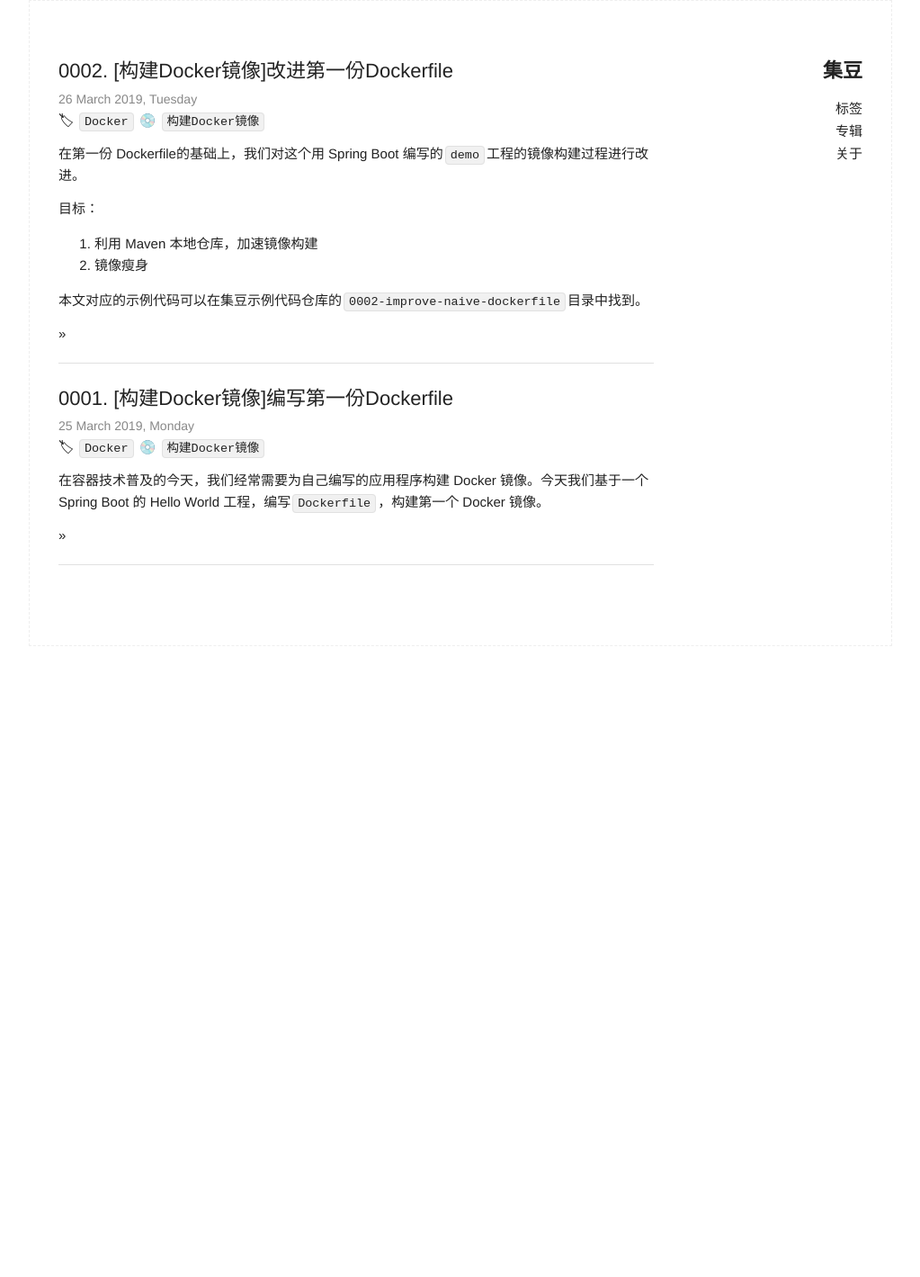
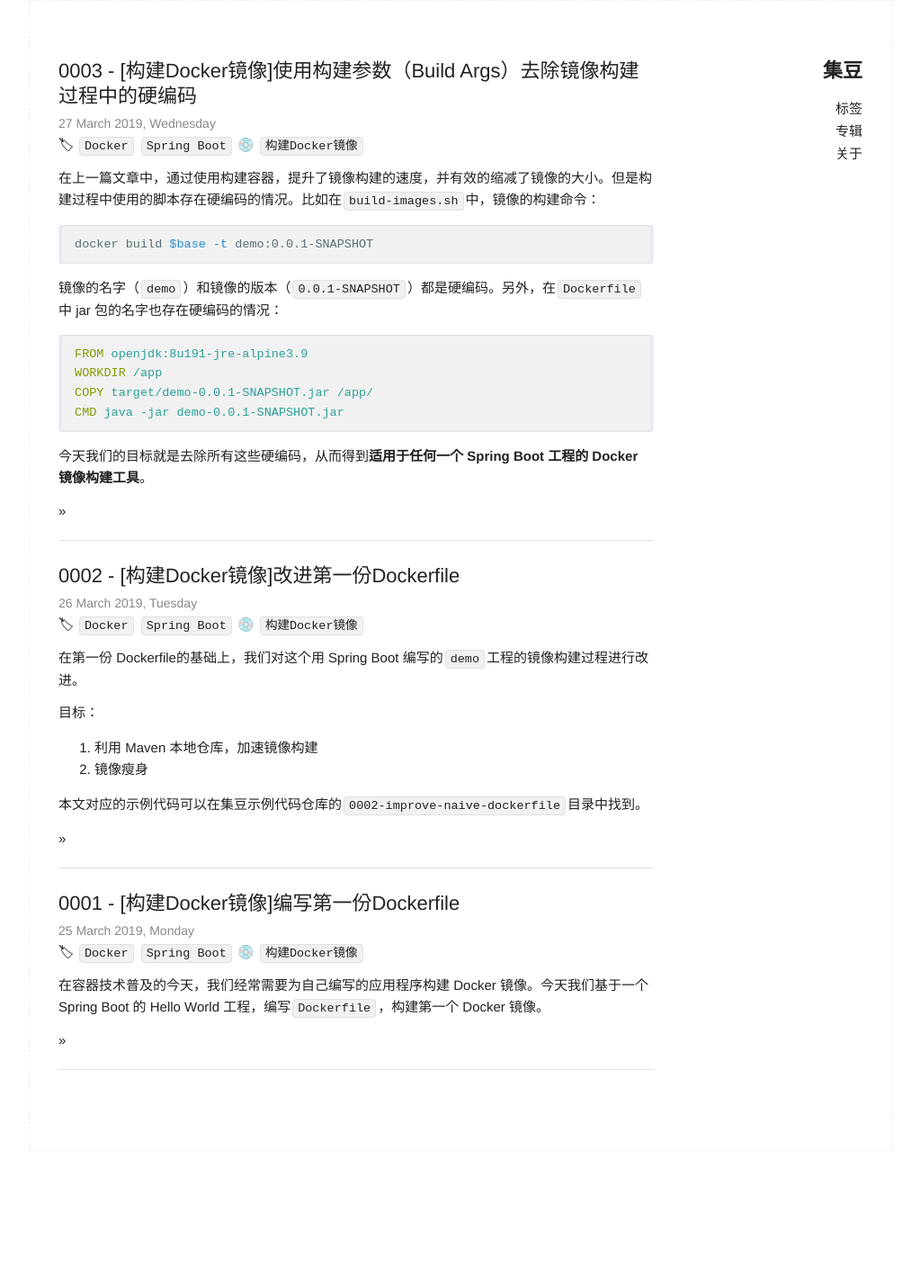
Before and after one commit to polybean/polybean.github.io-2019, a Jekyll site: the page built from index.html, in a window 1280 px wide. Shown: the whole page at 90% size, without its empty margins (128-1151 px from the left). Built offline with Jekyll 4.4.1, drawn with Linux system fonts in a browser that asks for light colours; the list of posts is cut into pages by our own code; before the commit the page ends 900 px from its top, so only the background shows below that.

Commit message:
Add 0003-docker-build-args

````diff
--- a/_posts/2019/2019-03-25-0001-naive-dockerfile.md
+++ b/_posts/2019/2019-03-25-0001-naive-dockerfile.md
@@ -1,6 +1,6 @@
 ---
-title: "0001. [构建Docker镜像]编写第一份Dockerfile"
-tags: ["Docker"]
+title: "0001 - [构建Docker镜像]编写第一份Dockerfile"
+tags: ["Docker", "Spring Boot"]
 album: 构建Docker镜像
 ---
 
--- a/_posts/2019/2019-03-26-0002-improve-naive-dockerfile.md
+++ b/_posts/2019/2019-03-26-0002-improve-naive-dockerfile.md
@@ -1,6 +1,6 @@
 ---
-title: "0002. [构建Docker镜像]改进第一份Dockerfile"
-tags: ["Docker"]
+title: "0002 - [构建Docker镜像]改进第一份Dockerfile"
+tags: ["Docker", "Spring Boot"]
 album: 构建Docker镜像
 ---
 
--- /dev/null
+++ b/_posts/2019/2019-03-27-0003-docker-build-args.md
@@ -0,0 +1,145 @@
+---
+title: "0003 - [构建Docker镜像]使用构建参数（Build Args）去除镜像构建过程中的硬编码"
+tags: ["Docker", "Spring Boot"]
+album: 构建Docker镜像
+---
+
+在[上一篇文章中](/2019/03/26/0002-improve-naive-dockerfile.html)，通过使用构建容器，提升了镜像构建的速度，并有效的缩减了镜像的大小。但是构建过程中使用的脚本存在硬编码的情况。比如在`build-images.sh`中，镜像的构建命令：
+
+```bash
+docker build $base -t demo:0.0.1-SNAPSHOT
+```
+
+镜像的名字（`demo`）和镜像的版本（`0.0.1-SNAPSHOT`）都是硬编码。另外，在`Dockerfile`中 jar 包的名字也存在硬编码的情况：
+
+```dockerfile
+FROM openjdk:8u191-jre-alpine3.9
+WORKDIR /app
+COPY target/demo-0.0.1-SNAPSHOT.jar /app/
+CMD java -jar demo-0.0.1-SNAPSHOT.jar
+```
+
+今天我们的目标就是去除所有这些硬编码，从而得到**适用于任何一个 Spring Boot 工程的 Docker 镜像构建工具**。
+
+<!--more-->
+
+本文对应的示例代码可以在[集豆示例代码仓库](https://github.com/polybean/polybean)的`0003-docker-build-args`目录中找到。
+
+本文介绍的去除硬编码的方案基于：
+
+1. [Maven Help Plugin](http://maven.apache.org/plugins/maven-help-plugin/)：提供了在命令行获取 maven 工程名和版本的能力
+2. `docker build`命令的`--build-args`参数：提供了从`docker build`命令行向`Dockerfile`传递参数的能力
+
+按照[Maven Help Plugin 官方文档](http://maven.apache.org/plugins/maven-help-plugin/plugin-info.html)的指引，在 Spring Boot 工程的`pom.xml`中添加`maven-help-plugin`作为构建插件依赖：
+
+```xml
+<project>
+  ...
+  <build>
+    <plugins>
+      <plugin>
+        <groupId>org.apache.maven.plugins</groupId>
+        <artifactId>maven-help-plugin</artifactId>
+        <version>3.1.1</version>
+      </plugin>
+      ...
+    </plugins>
+  </build>
+  ...
+</project>
+```
+
+刷新工程，即可看到 Maven Help Plugin 提供的若干`help`命令：
+
+![maven-help-plugin](/assets/images/0003/maven-help-plugin.png)
+
+获取工程名的命令为：
+
+```bash
+# path = 0003-docker-build-args/demo
+$ ./mvnw help:evaluate -Dexpression=project.name -q -DforceStdout
+```
+
+获取工程版本号的命令为：
+
+```bash
+# path = 0003-docker-build-args/demo
+$ ./mvnw help:evaluate -Dexpression=project.version -q -DforceStdout
+```
+
+运行结果如下：
+
+![project-name-and-version](/assets/images/0003/project-name-and-version.png)
+
+把这一成果集成到`build-images.sh`中：
+
+```bash
+#!/bin/bash
+
+set -e
+
+base=$(realpath "$(dirname -- $0)/..")
+name=$($base/mvnw help:evaluate -Dexpression=project.name -q -DforceStdout)
+version=$($base/mvnw help:evaluate -Dexpression=project.version -q -DforceStdout)
+
+docker run --rm \
+  -v $HOME/.m2:/root/.m2:rw \
+  -v $base:/app:rw \
+  -w "/app" \
+  openjdk:8u191-jdk-alpine3.9 \
+  sh -c "./mvnw clean package"
+
+docker build $base -t $name:$version --build-arg jar_file=$name-$version.jar
+```
+
+需要注意的是`docker build`命令的`--build-arg`参数，我们定义了名为`jar_file`的镜像构建参数，从而可以在`Dockerfile`中对其进行引用：
+
+```dockerfile
+FROM openjdk:8u191-jre-alpine3.9
+ARG jar_file
+WORKDIR /app
+COPY target/$jar_file /app/
+ENV jar_file=$jar_file
+CMD java -jar $jar_file
+```
+
+特别需要指出的是`ENV`指令的重要性，如果省去`ENV`指令，将`Dockerfile`简化为：
+
+```dockerfile
+FROM openjdk:8u191-jre-alpine3.9
+ARG jar_file
+WORKDIR /app
+COPY target/$jar_file /app/
+CMD java -jar $jar_file
+```
+
+将无法成功启动该镜像的容器。原因详见[理解 Docker 镜像的构建过程](#)。
+
+同样的，可以将`start-service.sh`更新为：
+
+```bash
+#!/bin/bash
+
+set -e
+
+base=$(realpath "$(dirname -- $0)/..")
+name=$($base/mvnw help:evaluate -Dexpression=project.name -q -DforceStdout)
+version=$($base/mvnw help:evaluate -Dexpression=project.version -q -DforceStdout)
+
+docker run \
+  -d \
+  --rm \
+  -p 8080:8080 \
+  $name:$version
+```
+
+至此，我们成功地去除了构建镜像与启动服务过程中存在的硬编码。依次执行以下命令验证`demo`服务可以正常运行：
+
+```bash
+# path = 0002-improve-naive-dockerfile/demo
+$ ./scripts/build-image.sh
+$ ./scripts/start-service.sh
+$ curl localhost:8080
+```
+
+目标达成。
````
Also changed, not shown: _drafts/0004-leverage-local-m2.md (deleted), assets/images/0003/maven-help-plugin.png (added), assets/images/0003/project-name-and-version.png (added).
